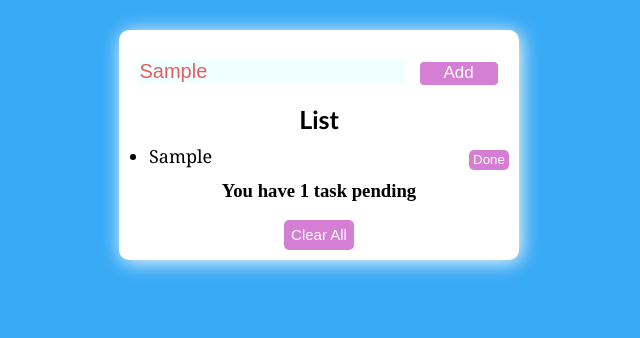
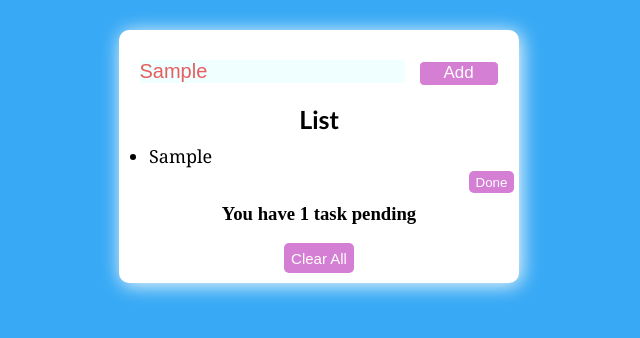
Before and after one commit to AnilBameta/To-do-list, a plain HTML site: page index.html in a window 1280 px wide. Both pictures are taken after typing "Sample" into the empty fields and a click on the button "Add". Shown: the whole page, without its empty margins (321-961 px from the left). Drawn offline with Linux system fonts and the light colour scheme.

Commit message:
Update todo.css

```diff
--- a/todo.css
+++ b/todo.css
@@ -86,13 +86,12 @@ h3{
     font-family: Georgia, serif;
 }
 .btn1{
-     display: grid;
-     height: 20px;
+        height: 22px;
         align-items: center;
         border-radius: 5px;
-     width:40px;
+        width:45px;
+        margin-top: -20px;
         margin-left:320px;
-     margin-top: -18px;
         color:white;
       background-color: rgb(212, 126, 212);
       border:transparent;
```
Lines whose indentation alone changed are shown as unchanged.
